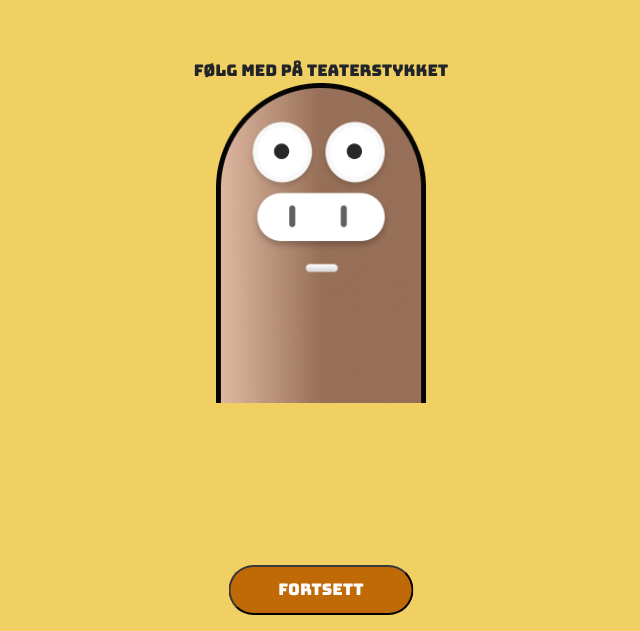
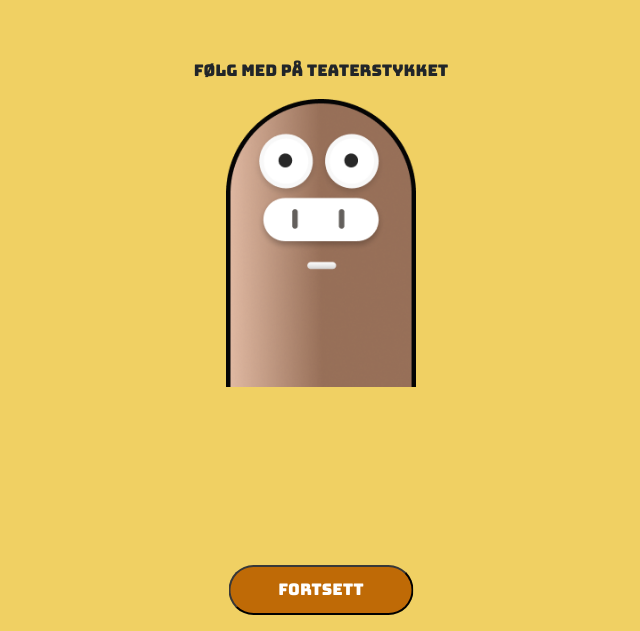
Before and after one commit to jegerfreddy/SmidigProsjekt, a React (Vite) app in the folder Frontend/user/: page /standByPage in a window 1280 px wide. Shown: the part 169-800 px from the top of the page, without its empty margins (319-959 px from the left). Built offline with nearby package versions, Linux system fonts and the light colour scheme; no server answers.

Commit message:
padding image

```diff
--- a/Frontend/user/src/Pages/StandByPage.tsx
+++ b/Frontend/user/src/Pages/StandByPage.tsx
@@ -7,7 +7,7 @@ const StandByPage: React.FC = () => {
     return (
         <main className="d-flex flex-column align-items-center justify-content-center vh-100 text-center">
             <div className="text-center justify-content-center position relative"> Følg med på teaterstykket</div>
-            <img className="img-fluid position absolute" src="images/pølse.png" alt="Pølse-bilde" />
+            <img className="img-fluid position absolute p-3" src="images/pølse.png" alt="Pølse-bilde" />
             <NextBtn path='voting'/>
         </main>
     )
```
